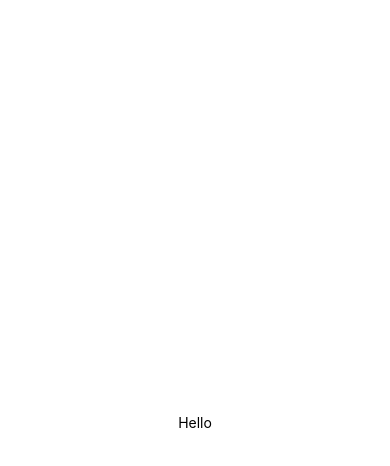
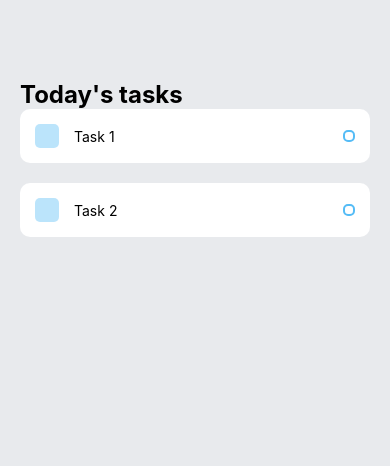
Before and after one commit to dhwajsharma/todoList-rn, a React Native app: screen / in a window 390 px wide. Shown: the top 466 px of the page. Built offline with nearby package versions, Linux system fonts and the light colour scheme.

Commit message:
Built UI

```diff
--- a/App.js
+++ b/App.js
@@ -1,12 +1,23 @@
 import { StatusBar } from 'expo-status-bar';
 import React from 'react';
 import { StyleSheet, Text, View } from 'react-native';
+import Task from './components/Task';
 
 export default function App() {
+
   return (
     <View style={styles.container}>
-      <Text>Hello</Text>
-      <StatusBar style="auto" />
+
+      <View style={styles.tasksWrapper}>
+        <Text style={styles.sectionTitle}>Today's tasks</Text>
+
+        <View style={styles.items}>
+          <Task text={"Task 1"} />
+          <Task text={"Task 2"} />
+
+        </View>
+      </View>
+
     </View>
   );
 }
@@ -14,8 +25,17 @@
 const styles = StyleSheet.create({
   container: {
     flex: 1,
-    backgroundColor: '#fff',
-    alignItems: 'center',
-    justifyContent: 'center',
+    backgroundColor: '#E8EAED',
+  },
+  tasksWrapper: {
+    paddingTop: 80,
+    paddingHorizontal: 20,
+  },
+  sectionTitle: {
+    fontSize: 24,
+    fontWeight: 'bold',
+  },
+  items: {
+
   },
 });
--- /dev/null
+++ b/components/Task.js
@@ -0,0 +1,52 @@
+import React from 'react';
+import { View, Text, StyleSheet, TouchableOpacity } from 'react-native';
+
+const Task = ({ text }) => {
+
+    return (
+        <View style={styles.item}>
+            <View style={styles.itemLeft}>
+                <View style={styles.square}></View>
+                <Text style={styles.itemText}>{text}</Text>
+            </View>
+            <View style={styles.circular}></View>
+        </View>
+    )
+}
+
+const styles = StyleSheet.create({
+    item: {
+        backgroundColor: '#FFF',
+        padding: 15,
+        borderRadius: 10,
+        flexDirection: 'row',
+        alignItems: 'center',
+        justifyContent: 'space-between',
+        marginBottom: 20,
+    },
+    itemLeft: {
+        flexDirection: 'row',
+        alignItems: 'center',
+        flexWrap: 'wrap'
+    },
+    square: {
+        width: 24,
+        height: 24,
+        backgroundColor: '#55BCF6',
+        opacity: 0.4,
+        borderRadius: 5,
+        marginRight: 15,
+    },
+    itemText: {
+        maxWidth: '80%',
+    },
+    circular: {
+        width: 12,
+        height: 12,
+        borderColor: '#55BCF6',
+        borderWidth: 2,
+        borderRadius: 5,
+    },
+});
+
+export default Task;
```
